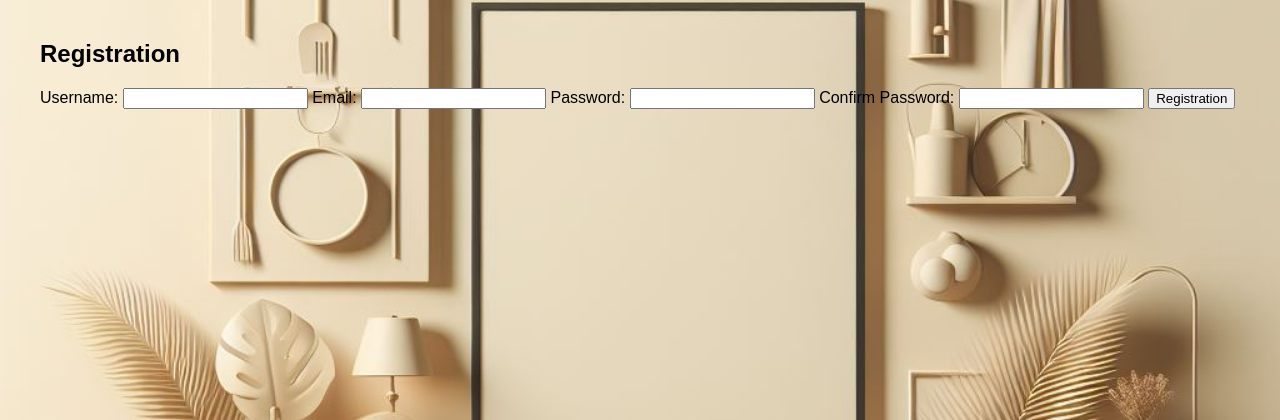
After one commit to sergei-er/Django_hotel, a Django app: page /user/registration/ in a window 1280 px wide. The commit adds this page. Shown: the top 420 px of the page. Run offline with Django 4.2, Linux system fonts and the light colour scheme.

Commit message:
Added and move log&reg

```diff
--- a/app/settings.py
+++ b/app/settings.py
@@ -39,6 +39,7 @@ INSTALLED_APPS = [
     'django.contrib.staticfiles',
 
     'main',
+    'users',
 ]
 
 MIDDLEWARE = [
@@ -56,7 +57,7 @@ ROOT_URLCONF = 'app.urls'
 TEMPLATES = [
     {
         'BACKEND': 'django.template.backends.django.DjangoTemplates',
-        'DIRS': [],
+        'DIRS': [BASE_DIR / 'templates'],
         'APP_DIRS': True,
         'OPTIONS': {
             'context_processors': [
--- a/app/urls.py
+++ b/app/urls.py
@@ -15,7 +15,7 @@ Including another URLconf
     2. Add a URL to urlpatterns:  path('blog/', include('blog.urls'))
 """
 from django.contrib import admin
-from django.urls import path
+from django.urls import path, include
 
 from main import views
 
@@ -23,4 +23,5 @@ from main import views
 urlpatterns = [
     path('admin/', admin.site.urls),
     path('', views.index, name='index'),
+    path('user/', include('users.urls', namespace='user')),
 ]
--- a/main/templates/index.html
+++ b/templates/index.html
@@ -1,5 +1,4 @@
 {% load static %}
-
 
 <!DOCTYPE html>
 <html lang="en">
@@ -19,7 +18,7 @@
             <a href="#" class="header-link">Отзывы</a>
         </div>
         <div class="header-right">
-            <a href="login.html" class="header-link">Вход</a>
+            <a href="{% url "users:login" %}" class="header-link">Вход</a>
         </div>
     </header>
 <!-- Контент -->
--- /dev/null
+++ b/users/templates/registration.html
@@ -0,0 +1,26 @@
+{% load static %}
+<!DOCTYPE html>
+<html lang="en">
+<head>
+    <meta charset="UTF-8">
+    <meta name="viewport" content="width=device-width, initial-scale=1.0">
+    <title>Registration</title>
+    <link rel="stylesheet" href="{% static "../static/deps/css/styles.css" %}">
+</head>
+<body>
+    <div class="container">
+        <form class="form" action="register_handler.php" method="POST">
+            <h2>Registration</h2>
+            <label for="username">Username:</label>
+            <input type="text" id="username" name="username" required>
+            <label for="email">Email:</label>
+            <input type="email" id="email" name="email" required>
+            <label for="password">Password:</label>
+            <input type="password" id="password" name="password" required>
+            <label for="confirm_password">Confirm Password:</label>
+            <input type="password" id="confirm_password" name="confirm_password" required>
+            <button type="submit">Registration</button>
+        </form>
+    </div>
+</body>
+</html>
--- /dev/null
+++ b/users/urls.py
@@ -0,0 +1,11 @@
+from django.urls import path, include
+
+from users import views
+
+app_name = "users"
+
+urlpatterns = [
+    path("login/", views.login, name="login"),
+    path("registration/", views.registration, name="registration"),
+    path("logout/", views.logout, name="logout"),
+]
--- a/users/views.py
+++ b/users/views.py
@@ -1,3 +1,19 @@
 from django.shortcuts import render
 
 # Create your views here.
+def login(request):
+    context={
+        'title':'Home - Авторизация'
+    }
+    return render(request, 'login.html', context)
+
+
+def registration(request):
+    context={
+        'title':'Home - Регистрация'
+    }
+    return render(request, 'registration.html', context)
+
+
+def logout(request):
+    ...
```
Also changed, not shown: users/templates/login.html (added, +25 -0 lines).
